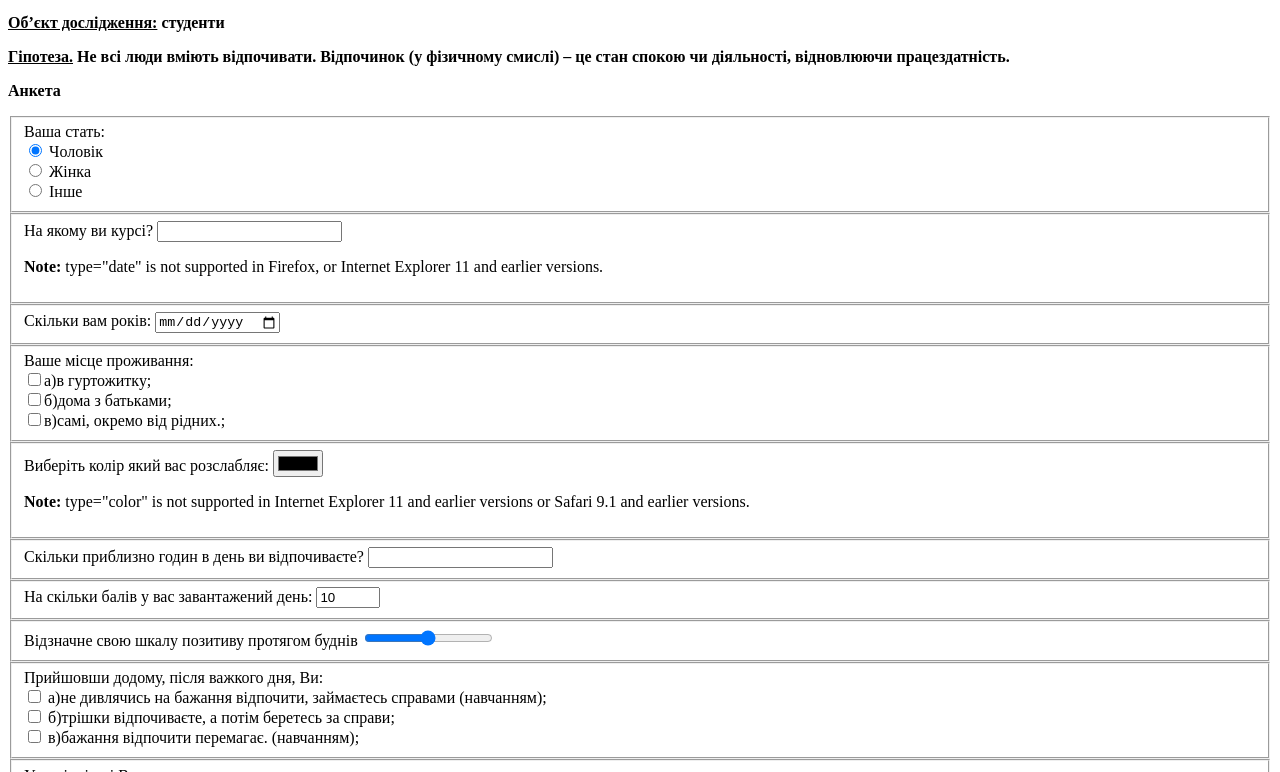
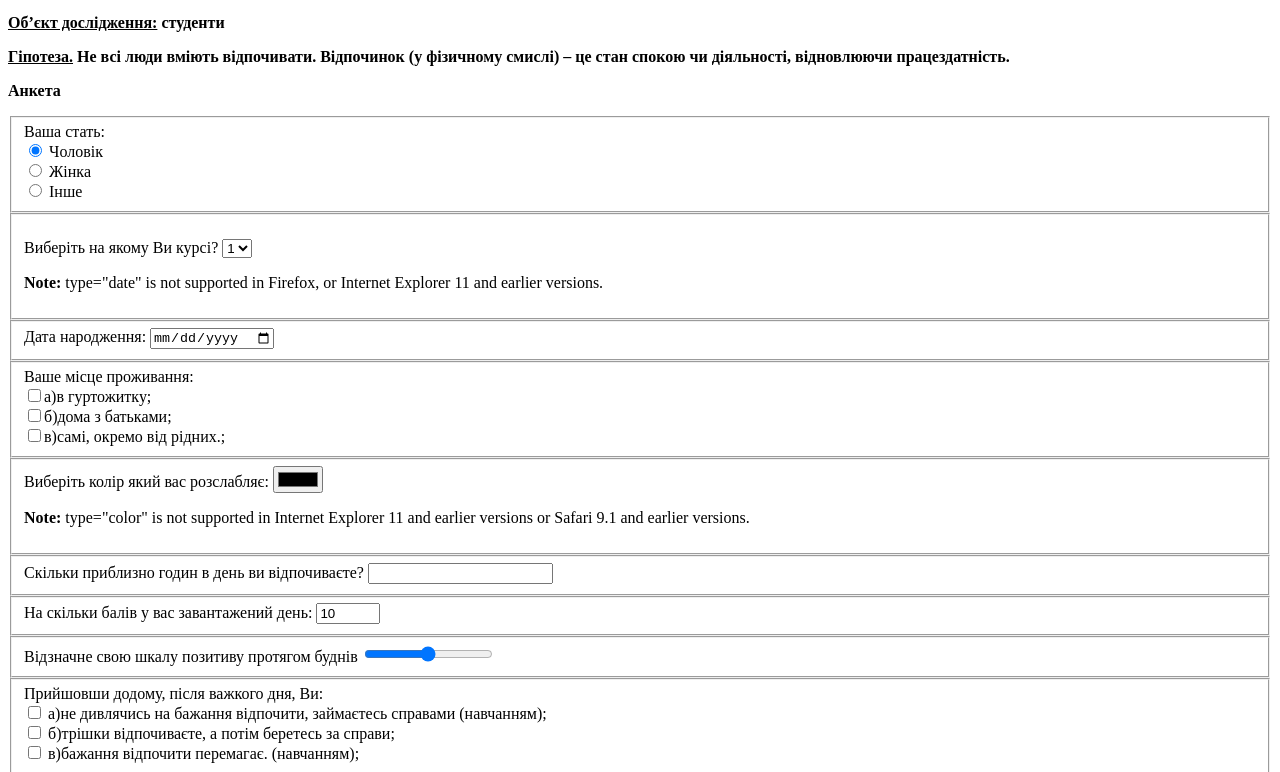
Before and after one commit to weindor/quiz-tables, a plain HTML site: page index.html in a window 1280 px wide. Shown: the part 714-1486 px from the top of the page. Drawn offline with Linux system fonts and the light colour scheme.

Commit message:
Favicon and droplist menu added

```diff
--- a/index.html
+++ b/index.html
@@ -4,6 +4,8 @@
 <head>
     <meta charset="UTF-8">
     <title>Sociology quiz</title>
+    <link rel="shortcut icon" href="img/favicon.ico" type="image/x-icon">
+    <link rel="icon" href="img/favicon.ico" type="image/x-icon">
 </head>
 
 <body>
@@ -28,8 +30,8 @@
 
     <p><strong>Aнкета</strong></p>
 
-    <form method="POST" action="//formspree.io/stebashka111@gmail.com"></form>
 
+    <form method="POST" action="//formspree.io/stebashka111@gmail.com">
         <fieldset>
             Ваша стать:
             <br>
@@ -51,16 +53,27 @@
 
 
         <fieldset>
-        <label>
-            На якому ви курсі?
-            <input type="text" name="На якому ви курсі">
+
+
+
+            <br>
+            <label>Виберіть на якому Ви курсі?
+                <select id="myList">
+               <option value = "1">1</option>
+               <option value = "2">2</option>
+               <option value = "3">3</option>
+               <option value = "4">4</option>
+               <option value = "4">5</option>
+             </select>
              </label>
-        <br>
             <p><strong>Note:</strong> type="date" is not supported in Firefox, or Internet Explorer 11 and earlier versions.</p>
+
         </fieldset>
 
+
+
         <fieldset>
-        Скільки вам років:
+            Дата народження:
             <label>
               <input type="date" name="bday">
             </label>
@@ -201,6 +214,7 @@
             <label>
             <br>
             Чи вмієте Ви отримувати задоволення від відпочинку:
+            <br>
            <input type="radio" name="відповідь" value="так" checked> а)так;
 
     </label>
@@ -262,7 +276,7 @@
             <textarea name="коментар" ></textarea>
          </label>
         </fieldset>
-<form method="POST" action="//formspree.io/stebashka111@gmail.com">
+
         <input type="submit">
         <input type="reset">
     </form>
```
Also changed, not shown: img/favicon.ico (added). Lines whose indentation alone changed are shown as unchanged.
